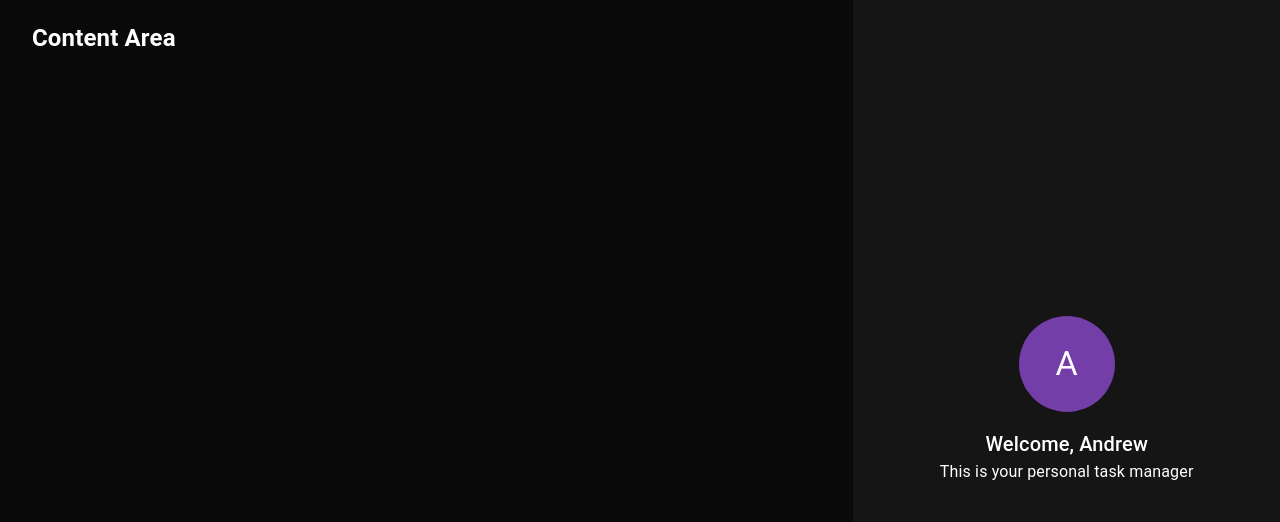
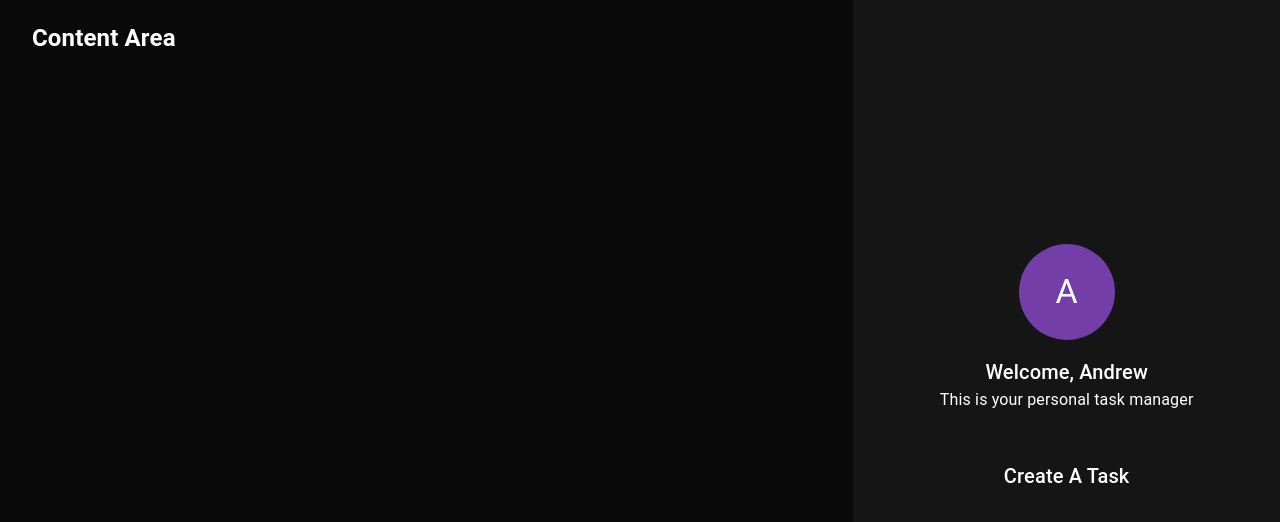
Before and after one commit to atmason90/task-manager, a React (Create React App) app in the folder task-manager/: page / in a window 1280 px wide. Shown: the top 522 px of the page. Built offline with nearby package versions, Linux system fonts and the light colour scheme.

Commit message:
create createTaskForm component

```diff
--- a/task-manager/src/components/Sidebar/Sidebar.tsx
+++ b/task-manager/src/components/Sidebar/Sidebar.tsx
@@ -1,6 +1,7 @@
 import React, { FC, ReactElement } from 'react';
 import { Grid } from '@mui/material';
 import { Profile } from '../profile/profile';
+import { CreateTaskForm } from '../createTaskForm/createTaskForm';
 
 export const Sidebar: FC = (): ReactElement => {
   return (
@@ -17,6 +18,7 @@
         alignItems: 'center',
     }}>
         <Profile name='Andrew' />
+        <CreateTaskForm />
     </Grid>
   )
 }
--- /dev/null
+++ b/task-manager/src/components/createTaskForm/createTaskForm.tsx
@@ -0,0 +1,24 @@
+import React, { FC, ReactElement } from 'react';
+import { Box, Typography } from '@mui/material';
+
+export const CreateTaskForm: FC = (): ReactElement => {
+    return (
+        <Box
+            display='flex'
+            flexDirection='column'
+            alignItems='center'
+            width='100%'
+            px={4}
+            my={6}
+        >
+            <Typography mb={2} component='h2' variant='h6'>
+                Create A Task
+            </Typography>
+            {/* Title of task */}
+            {/* Task Description */}
+            {/* Date */}
+            {/* Task Status & Priority */}
+
+        </Box>
+    )
+}
```
